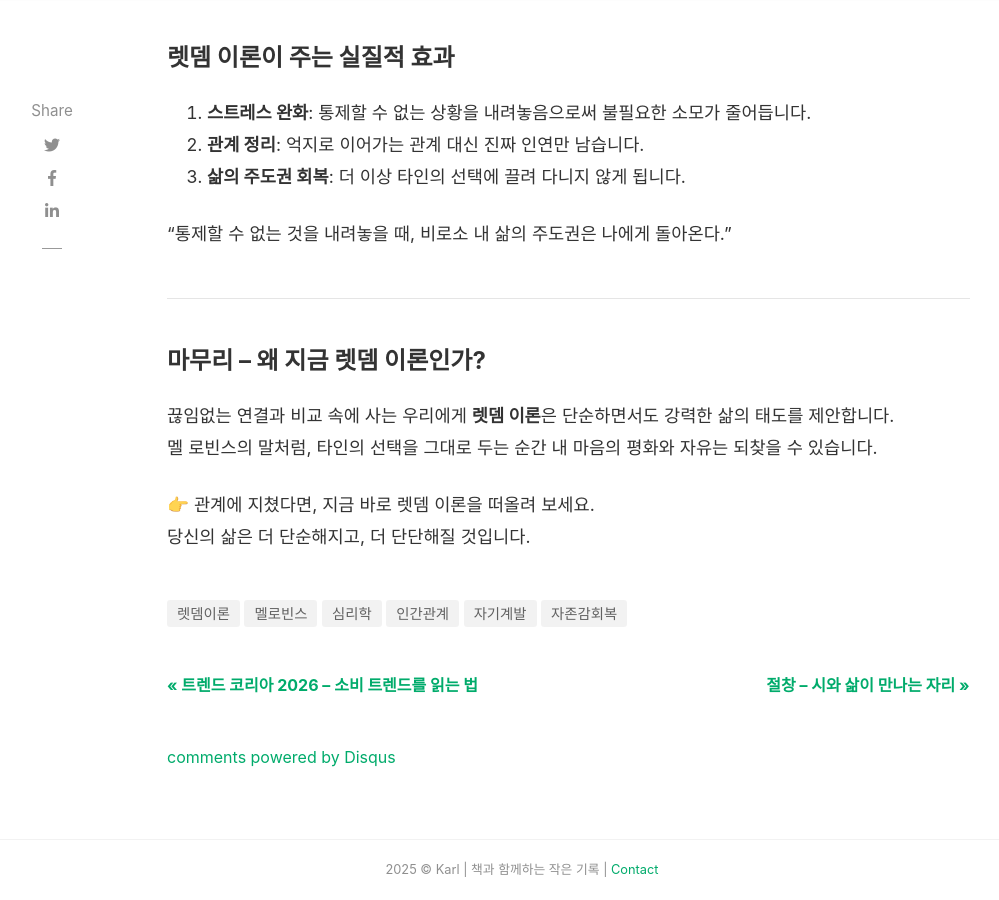
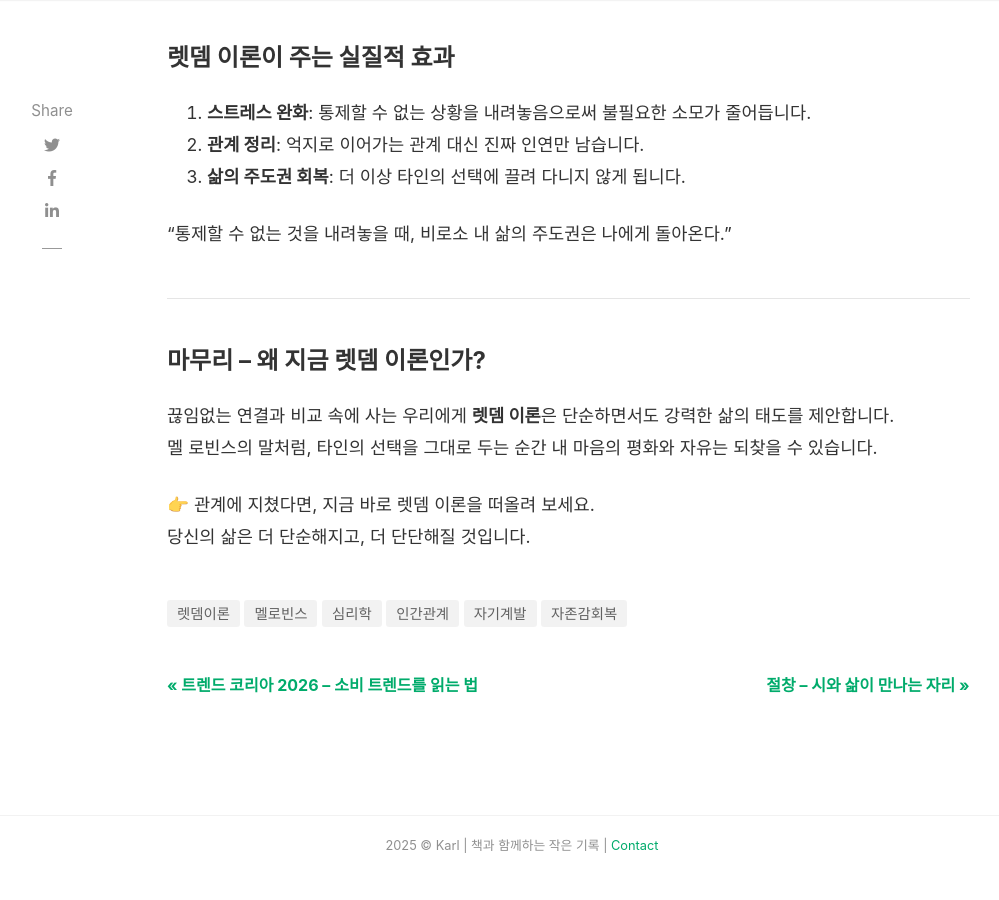
Before and after one commit to adgjl002/karls-blog, a Jekyll site: the page built from _posts/2025-09-03-the-let-them-theory.md, in a window 1280 px wide and 900 px high, scrolled down 2570 px. Shown: the whole window, without its empty margins (118-1117 px from the left). Built offline with Jekyll 4.4.1, drawn with Linux system fonts in a browser that asks for light colours; nearby versions of some CDN libraries; comment, search, counter and statistics services are not loaded; after the commit the page ends 3446 px from its top, so only the background shows below that; some of the changed lines change nothing that is shown.

Commit message:
[성양우] 10-03 .disqus 설정

```diff
--- a/_config.yml
+++ b/_config.yml
@@ -6,7 +6,7 @@
 favicon: 'assets/images/logo.png'
 baseurl: '/karls-blog'
 google_analytics: 'G-817YW8LLP0'
-disqus: 'demowebsite'
+disqus: 'karls-blog'
 mailchimp-list: 'https://wowthemes.us11.list-manage.com/subscribe/post?u=8aeb20a530e124561927d3bd8&amp;id=8c3d2d214b'
 include: ["_pages"]
 permalink: /:title/
--- a/_includes/disqus.html
+++ b/_includes/disqus.html
@@ -10,5 +10,4 @@
         })();
     </script>
     <noscript>Please enable JavaScript to view the <a href="http://disqus.com/?ref_noscript">comments powered by Disqus.</a></noscript>
-    <a href="http://disqus.com" class="dsq-brlink">comments powered by <span class="logo-disqus">Disqus</span></a>
 </section>
```
